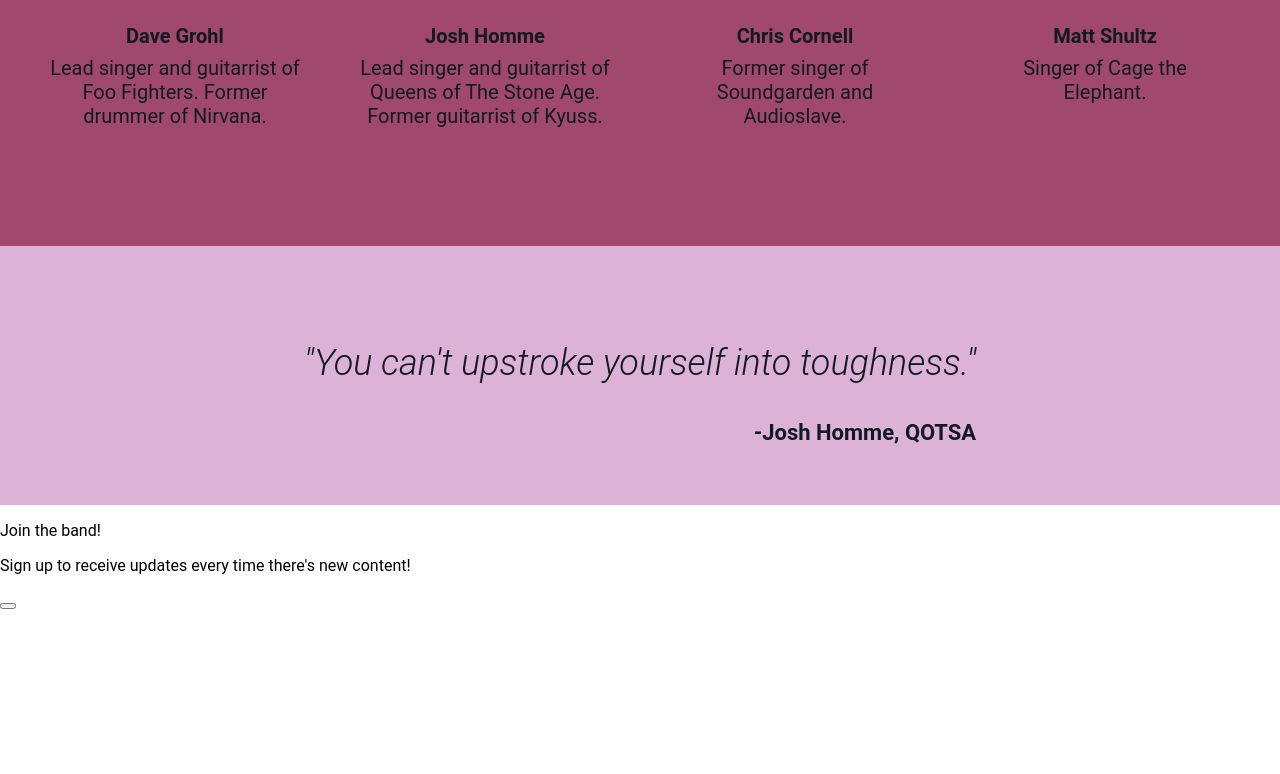
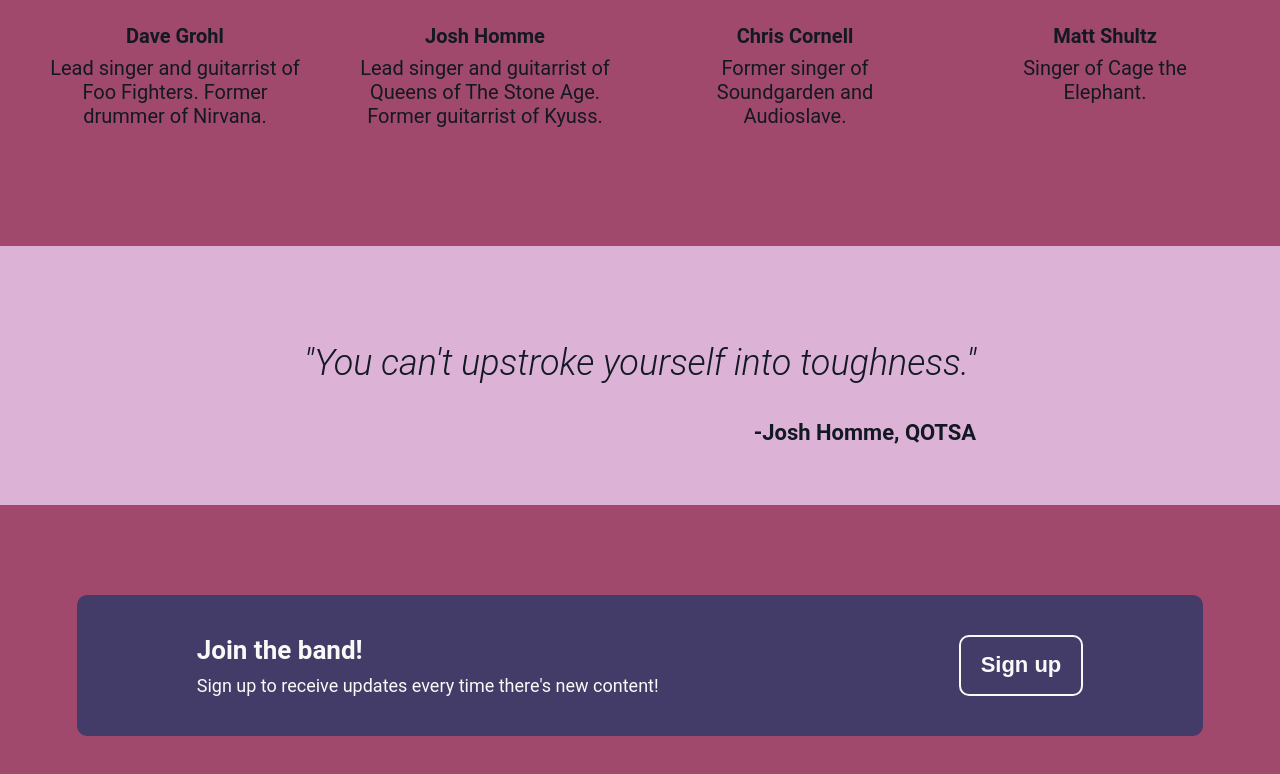
Before and after one commit to Fraan1092/landing-page, a plain HTML site: page index.html in a window 1280 px wide. Shown: the part 1071-1845 px from the top of the page. Before the commit the page ends 1681 px from the top, so only its background shows below. Drawn offline with Linux system fonts and the light colour scheme; a web font is replaced by a local one.

Commit message:
Style call to action

```diff
--- a/index.html
+++ b/index.html
@@ -59,13 +59,13 @@
                 <p class="author">-Josh Homme, QOTSA</p>
             </div>
         </div>
-        <div class="fourt-section">
+        <div class="fourth-section">
             <div class="call-action">
                 <div class="call-text">
-                    <p>Join the band!</p>
-                    <p>Sign up to receive updates every time there's new content!</p>
+                    <p class="call-title">Join the band!</p>
+                    <p class="call-sentence">Sign up to receive updates every time there's new content!</p>
                 </div>
-                <button class="call-button"></button>
+                <button class="call-button sign-up">Sign up</button>
             </div>
         </div>
         <footer></footer>
--- a/style.css
+++ b/style.css
@@ -175,3 +175,44 @@ a {
 }
 
 /* fourth section*/
+
+.fourth-section {
+    background-color: #a0496c;
+    display: flex;
+    justify-content: center;
+}
+
+.call-action {
+    display: flex;
+    background-color: #443C68;
+    margin: 90px 0;
+    padding: 40px 120px;
+    gap: 300px;
+    border-radius: 10px;
+    color: #f9faf8;
+}
+
+.call-button {
+    box-shadow: none;
+    padding: 0 20px;
+    font-weight: bold;
+    font-size: 22px;
+    border: 2px solid #f9faf8;
+}
+
+.call-text {
+    display: flex;
+    flex-direction: column;
+    gap: 10px;
+}
+
+.call-title {
+    font-size: 26px;
+    font-weight: bold;
+    margin: 0;
+}
+
+.call-sentence {
+    margin: 0;
+    font-size: 18px;
+}
```
